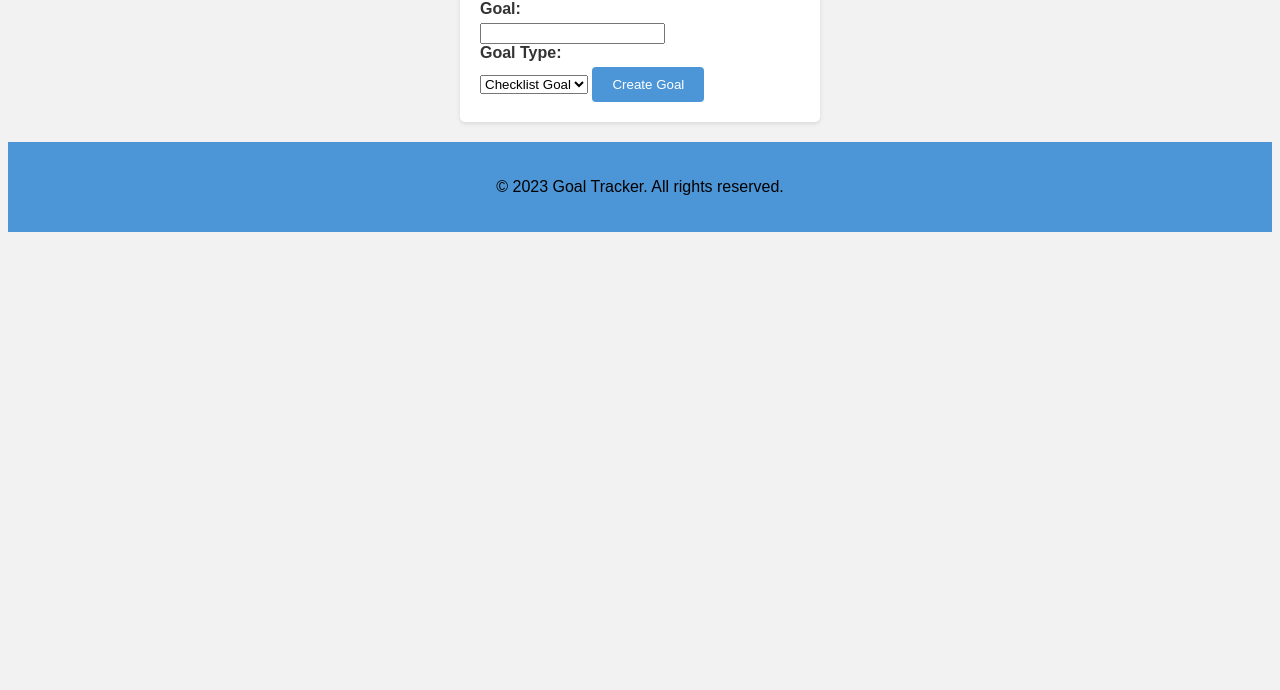
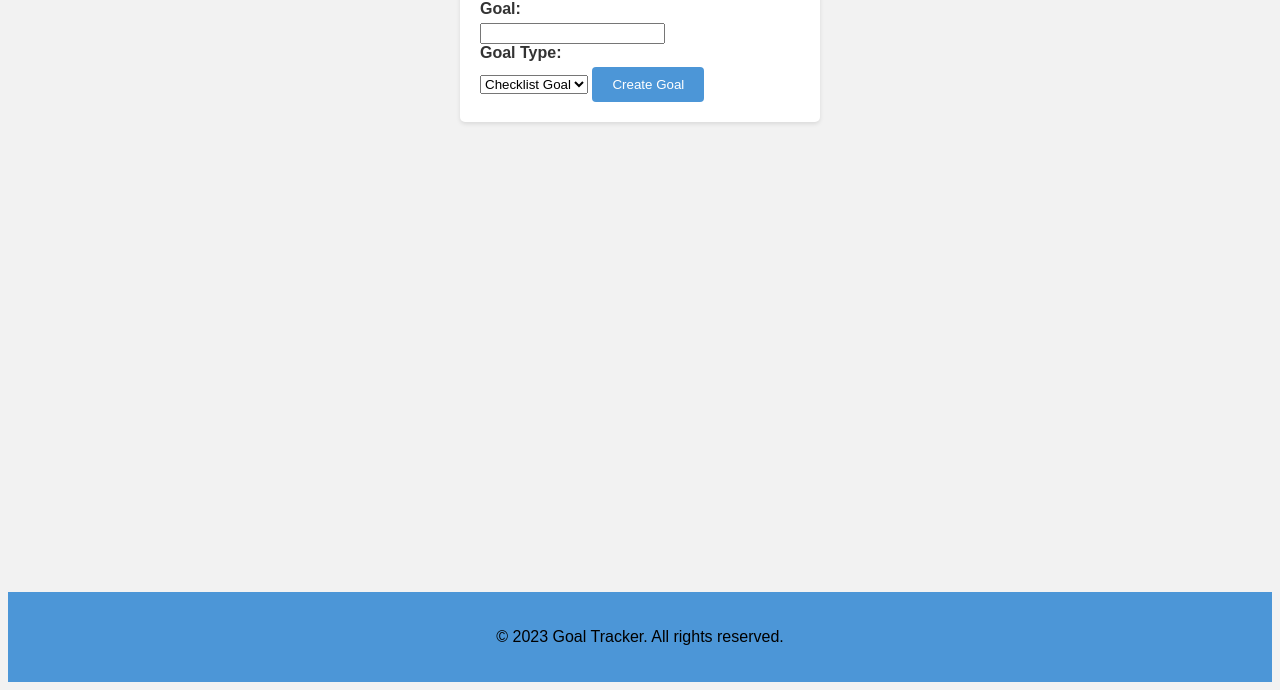
Before and after one commit to Yobamba/wdd330-proj, a website: page view/create_goal.html in a window 1280 px wide. Shown: the part 215-905 px from the top of the page. Before the commit the page ends 800 px from the top, so only its background shows below. Drawn offline with Linux system fonts and the light colour scheme.

```diff
--- a/styles/base.css
+++ b/styles/base.css
@@ -16,6 +16,10 @@
 main {
   max-width: 930px;
   margin: 0 auto;
+}
+
+.space-filler {
+  height: 450px;
 }
 
 .container {
--- a/view/create_goal.html
+++ b/view/create_goal.html
@@ -49,6 +49,8 @@
 
         <p id="successMessage"></p>
 
+        <div class="space-filler"></div>
+
         <script src="/wdd330-proj/scripts/createGoal.js" type="module"></script>
 
         <footer>
```
Also changed, not shown: index.html (+2 -2 lines).
